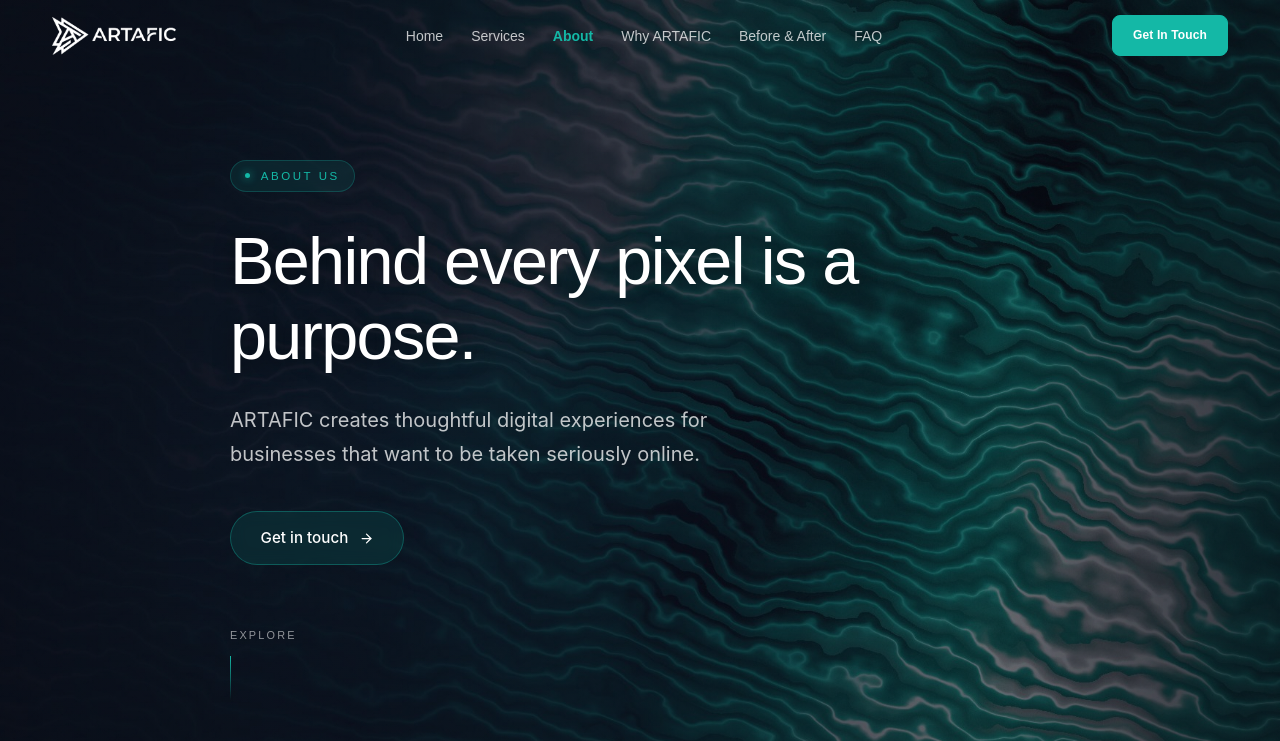
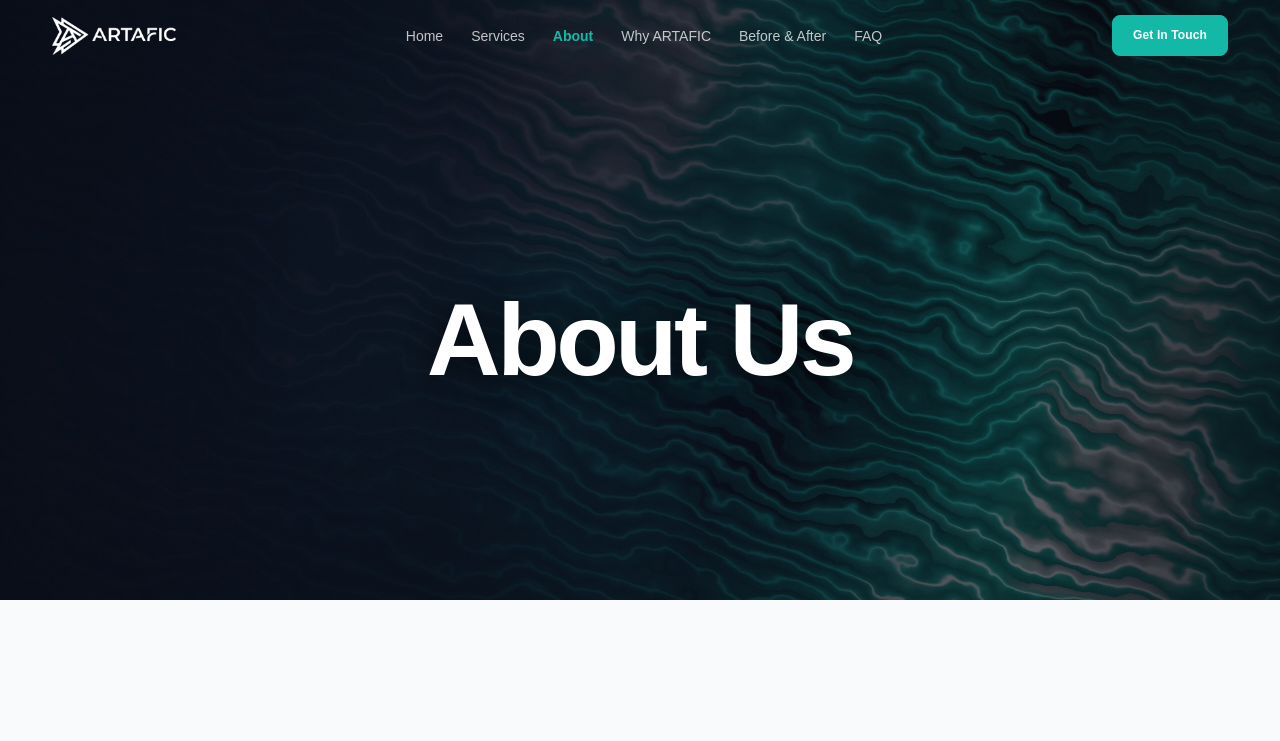
Before and after one commit to muhammadtalha13609-art/ARTAFIC, a plain HTML site: page about.html in a window 1280 px wide. Shown: the top 741 px of the page. Drawn offline with Linux system fonts and the light colour scheme; a web font is replaced by a local one.

Commit message:
feat(about): simplify hero to bold 'About Us' only, removing all subheadings, descriptions, and buttons

```diff
--- a/about.html
+++ b/about.html
@@ -35,7 +35,7 @@
 
   <!-- Styles -->
   <link rel="stylesheet" href="css/styles.css?v=5.4" />
-  <link rel="stylesheet" href="css/about.css?v=3.0" />
+  <link rel="stylesheet" href="css/about.css?v=3.1" />
 </head>
 <body class="about-page">
 
@@ -149,35 +149,14 @@
 <main id="main-content" tabindex="-1">
 
   <!-- ═══════════════════════════════════════════════════════════
-       SECTION 01: ABOUT HERO (Editorial Fluted Glass Composition)
+       SECTION 01: ABOUT HERO (Bold Heading Only)
   ═══════════════════════════════════════════════════════════ -->
   <section class="about-hero" id="about-hero">
     <div class="about-hero__overlay" aria-hidden="true"></div>
     <div class="grain-overlay" aria-hidden="true"></div>
     <div class="container relative-z">
       <div class="about-hero__layout">
-        <div class="about-hero__content">
-          <div class="about-hero__eyebrow fade-up">
-            <span class="about-hero__eyebrow-dot" aria-hidden="true"></span>
-            <span class="about-hero__eyebrow-text">ABOUT US</span>
-          </div>
-          <h1 class="about-hero__title fade-up">
-            Behind every pixel is a purpose.
-          </h1>
-          <p class="about-hero__lead fade-up">
-            ARTAFIC creates thoughtful digital experiences for businesses that want to be taken seriously online.
-          </p>
-          <div class="about-hero__action fade-up">
-            <a href="index.html#booking" class="about-hero__cta">
-              <span>Get in touch</span>
-              <svg xmlns="http://www.w3.org/2000/svg" width="15" height="15" viewBox="0 0 24 24" fill="none" stroke="currentColor" stroke-width="2" stroke-linecap="round" stroke-linejoin="round" aria-hidden="true"><line x1="5" y1="12" x2="19" y2="12"></line><polyline points="12 5 19 12 12 19"></polyline></svg>
-            </a>
-          </div>
-        </div>
-      </div>
-      <div class="about-hero__scroll fade-up" aria-hidden="true">
-        <span class="about-hero__scroll-text">EXPLORE</span>
-        <div class="about-hero__scroll-line"></div>
+        <h1 class="about-hero__title fade-up">About Us</h1>
       </div>
     </div>
   </section>
--- a/css/about.css
+++ b/css/about.css
@@ -127,14 +127,14 @@
 }
 
 /* ==========================================================================
-   SECTION 01: ABOUT HERO (Static Fluted Glass Visual - Editorial Layout)
+   SECTION 01: ABOUT HERO (Static Fluted Glass Visual - Bold Heading Only)
    ========================================================================== */
 .about-hero {
   position: relative;
-  min-height: 90vh;
+  min-height: 75vh;
   display: flex;
   align-items: center;
-  padding: 160px 1.5rem 90px;
+  padding: 160px 1.5rem 80px;
   background-color: #0B1120;
   background-image: url('../assets/images/about-hero-fluted-glass-v3.jpg');
   background-position: center right;
@@ -146,138 +146,27 @@
 .about-hero__overlay {
   position: absolute;
   inset: 0;
-  background: radial-gradient(circle at 25% 50%, rgba(11, 17, 32, 0.3) 0%, rgba(7, 10, 16, 0.6) 100%);
+  background: radial-gradient(circle at 25% 50%, rgba(11, 17, 32, 0.35) 0%, rgba(7, 10, 16, 0.65) 100%);
   pointer-events: none;
   z-index: 1;
 }
 
 .about-hero__layout {
-  max-width: 820px;
+  max-width: 900px;
   position: relative;
   z-index: 2;
   text-align: left;
 }
 
-.about-hero__content {
-  display: flex;
-  flex-direction: column;
-  align-items: flex-start;
-}
-
-.about-hero__eyebrow {
-  display: inline-flex;
-  align-items: center;
-  gap: 0.65rem;
-  margin-bottom: 2rem;
-  padding: 0.35rem 0.9rem;
-  border-radius: 9999px;
-  background: rgba(20, 184, 166, 0.1);
-  border: 1px solid rgba(20, 184, 166, 0.25);
-  backdrop-filter: blur(8px);
-  -webkit-backdrop-filter: blur(8px);
-}
-
-.about-hero__eyebrow-dot {
-  width: 5px;
-  height: 5px;
-  border-radius: 50%;
-  background: var(--about-teal);
-  box-shadow: 0 0 8px var(--about-teal);
-}
-
-.about-hero__eyebrow-text {
-  font-family: var(--about-font-display);
-  font-size: 0.72rem;
-  font-weight: 500;
-  letter-spacing: 0.22em;
-  color: var(--about-teal);
-  text-transform: uppercase;
-}
-
 .about-hero__title {
   font-family: 'Montserrat', sans-serif;
-  font-size: clamp(2.35rem, 5.2vw, 4.35rem);
-  font-weight: 500;
-  line-height: 1.14;
-  letter-spacing: -0.025em;
+  font-size: clamp(3.5rem, 8vw, 6.5rem);
+  font-weight: 800;
+  line-height: 1.08;
+  letter-spacing: -0.035em;
   color: #FFFFFF;
-  margin: 0 0 1.75rem 0;
-  text-shadow: 0 2px 20px rgba(0, 0, 0, 0.4);
-}
-
-.about-hero__lead {
-  font-family: var(--about-font-body);
-  font-size: clamp(1.05rem, 1.6vw, 1.25rem);
-  line-height: 1.7;
-  color: rgba(255, 255, 255, 0.75);
-  max-width: 580px;
-  margin: 0 0 2.5rem 0;
-  font-weight: 400;
-}
-
-.about-hero__action {
-  margin-bottom: 3.5rem;
-}
-
-.about-hero__cta {
-  display: inline-flex;
-  align-items: center;
-  gap: 0.65rem;
-  padding: 0.85rem 1.85rem;
-  border-radius: 9999px;
-  background: rgba(20, 184, 166, 0.12);
-  border: 1px solid rgba(20, 184, 166, 0.35);
-  color: #FFFFFF;
-  font-family: var(--about-font-body);
-  font-size: 0.95rem;
-  font-weight: 500;
-  text-decoration: none;
-  backdrop-filter: blur(8px);
-  -webkit-backdrop-filter: blur(8px);
-  transition: all 0.3s cubic-bezier(0.16, 1, 0.3, 1);
-}
-
-.about-hero__cta:hover {
-  background: var(--about-teal);
-  color: #0B1120;
-  border-color: var(--about-teal);
-  box-shadow: 0 0 24px rgba(20, 184, 166, 0.35);
-  transform: translateY(-2px);
-}
-
-.about-hero__cta svg {
-  transition: transform 0.3s ease;
-}
-
-.about-hero__cta:hover svg {
-  transform: translateX(3px);
-}
-
-.about-hero__scroll {
-  display: inline-flex;
-  flex-direction: column;
-  align-items: flex-start;
-  gap: 0.75rem;
-  opacity: 0.6;
-  transition: opacity 0.3s ease;
-}
-
-.about-hero__scroll:hover {
-  opacity: 1;
-}
-
-.about-hero__scroll-text {
-  font-family: var(--about-font-display);
-  font-size: 0.68rem;
-  letter-spacing: 0.2em;
-  color: rgba(255, 255, 255, 0.55);
-  text-transform: uppercase;
-}
-
-.about-hero__scroll-line {
-  width: 1px;
-  height: 44px;
-  background: linear-gradient(to bottom, var(--about-teal), transparent);
+  margin: 0;
+  text-shadow: 0 4px 30px rgba(0, 0, 0, 0.6);
 }
 
 /* ==========================================================================
@@ -877,13 +766,14 @@
 
 @media (max-width: 768px) {
   .about-hero {
-    min-height: 85vh;
+    min-height: 65vh;
     padding-top: 130px;
     padding-bottom: 60px;
   }
 
   .about-hero__title {
-    font-size: clamp(2rem, 8vw, 3rem);
+    font-size: clamp(2.75rem, 10vw, 4.25rem);
+    font-weight: 800;
   }
 
   .who-we-are {
@@ -946,6 +836,7 @@
 
 @media (max-width: 480px) {
   .about-hero {
+    min-height: 60vh;
     padding-top: 120px;
     padding-bottom: 50px;
     padding-left: 1.25rem;
@@ -953,12 +844,9 @@
   }
 
   .about-hero__title {
-    font-size: clamp(1.85rem, 8vw, 2.35rem);
-    line-height: 1.18;
-  }
-
-  .about-hero__action {
-    margin-bottom: 2.5rem;
+    font-size: clamp(2.35rem, 11vw, 3.25rem);
+    line-height: 1.1;
+    font-weight: 800;
   }
 
   .who-we-are__grid,
--- a/js/main.js
+++ b/js/main.js
@@ -2502,7 +2502,14 @@ window.reinitPageScripts = function(targetUrl) {
           // Synchronize page stylesheets from target page
           doc.querySelectorAll('link[rel="stylesheet"]').forEach(link => {
             const href = link.getAttribute('href');
-            if (href && !document.querySelector(`link[href="${href}"]`)) {
+            if (!href) return;
+            const baseHref = href.split('?')[0];
+            const existing = document.querySelector(`link[href^="${baseHref}"]`);
+            if (existing) {
+              if (existing.getAttribute('href') !== href) {
+                existing.setAttribute('href', href);
+              }
+            } else {
               const newLink = document.createElement('link');
               newLink.rel = 'stylesheet';
               newLink.href = href;
```
